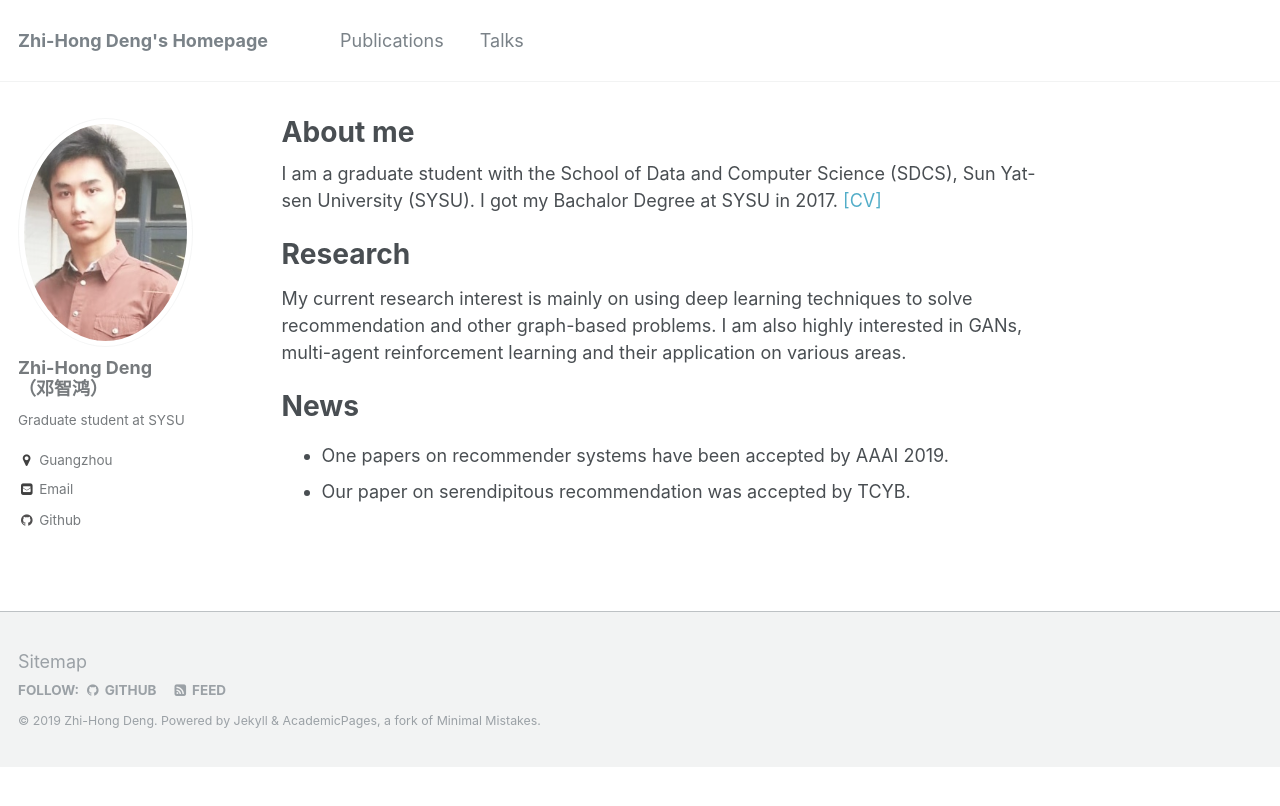
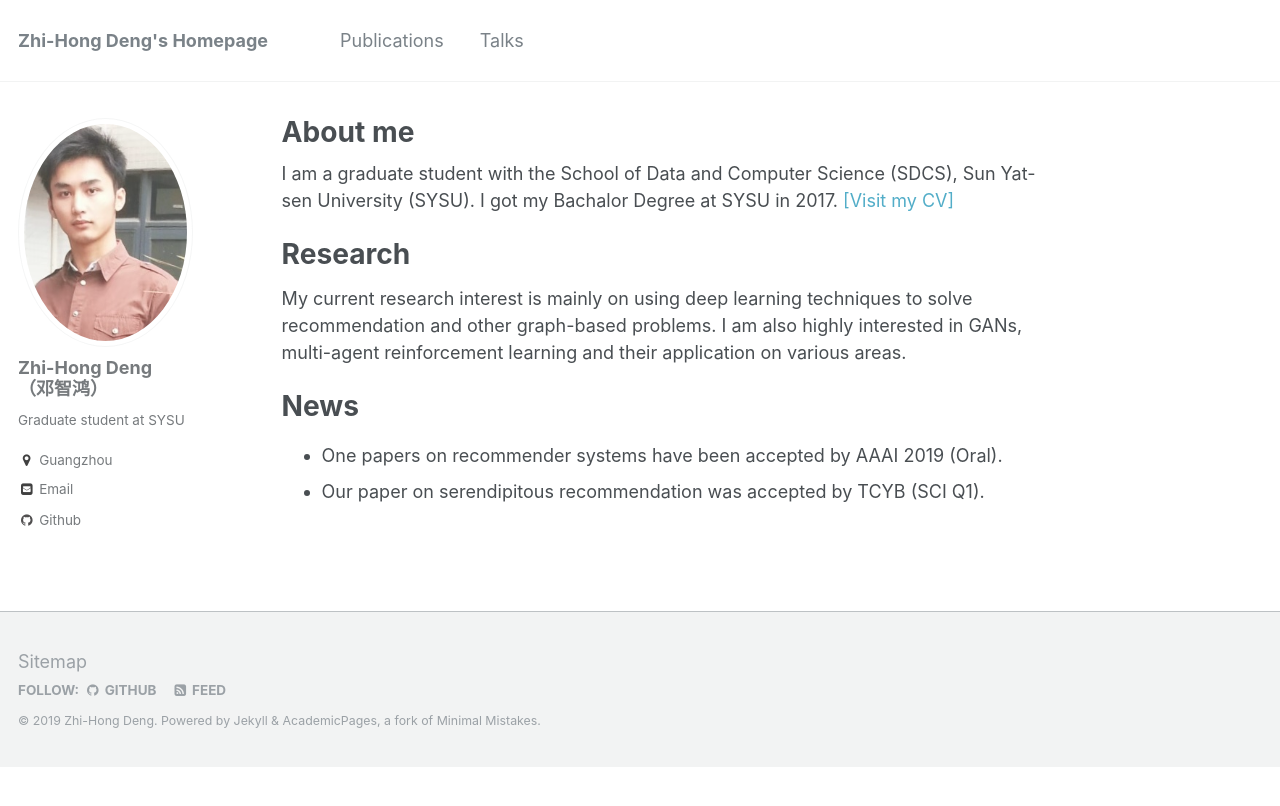
Before and after one commit to familyld/familyld.github.io, a Jekyll site: the page built from _pages/about.md, in a window 1280 px wide. Shown: the top 806 px of the page. Built offline with Jekyll 4.4.1, drawn with Linux system fonts in a browser that asks for light colours; a script that is not in the unit is left out.

Commit message:
CV update

```diff
--- a/_pages/about.md
+++ b/_pages/about.md
@@ -8,7 +8,7 @@ redirect_from:
   - /about.html
 ---
 
-I am a graduate student with the School of Data and Computer Science (SDCS), Sun Yat-sen University (SYSU). I got my Bachalor Degree at SYSU in 2017. [[CV]](http://familyld.github.io/files/CV_Zhi-HongDeng.pdf)
+I am a graduate student with the School of Data and Computer Science (SDCS), Sun Yat-sen University (SYSU). I got my Bachalor Degree at SYSU in 2017. [[Visit my CV]](http://familyld.github.io/files/CV_Zhi-HongDeng.pdf)
 
 Research
 ========
@@ -17,5 +17,5 @@ My current research interest is mainly on using deep learning techniques to solv
 
 News
 =======
-* One papers on recommender systems have been accepted by AAAI 2019.
-* Our paper on serendipitous recommendation was accepted by TCYB.
+* One papers on recommender systems have been accepted by AAAI 2019 (Oral).
+* Our paper on serendipitous recommendation was accepted by TCYB (SCI Q1).
```
Also changed, not shown: 1 other file.
